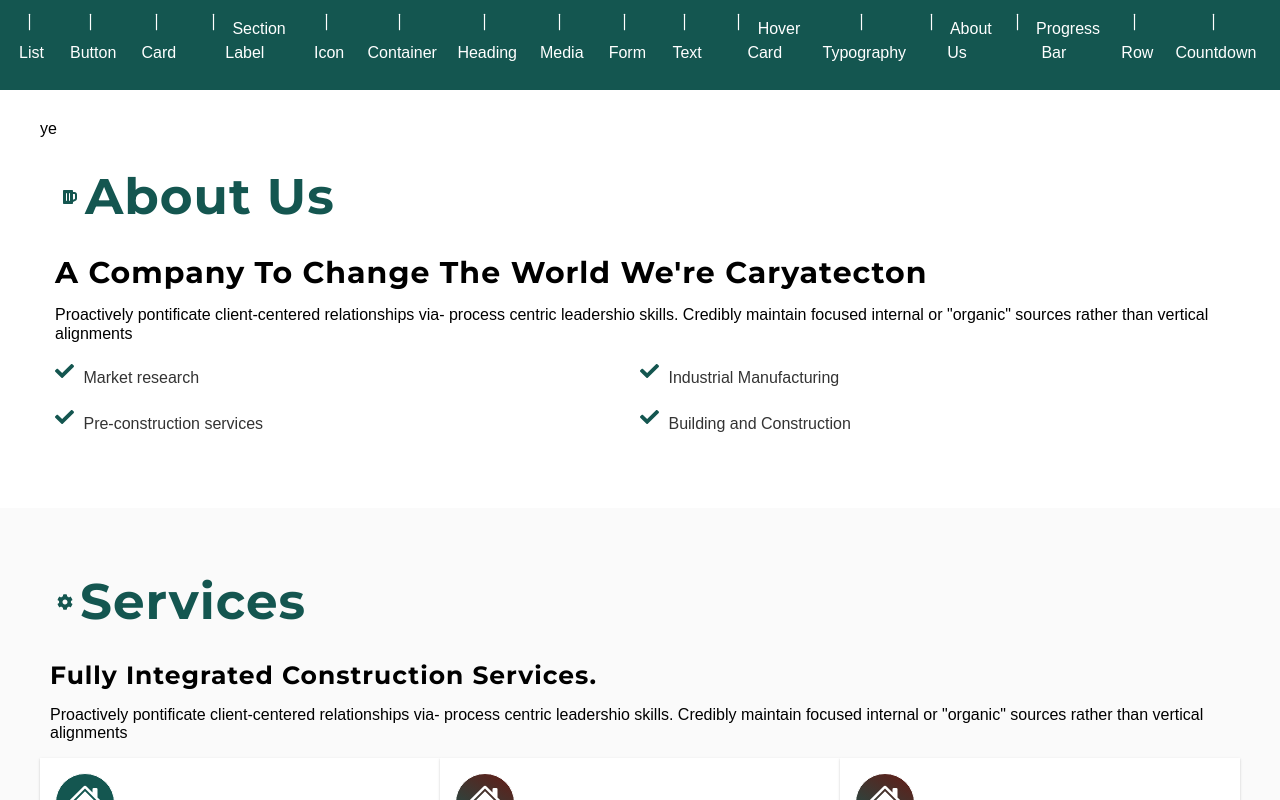
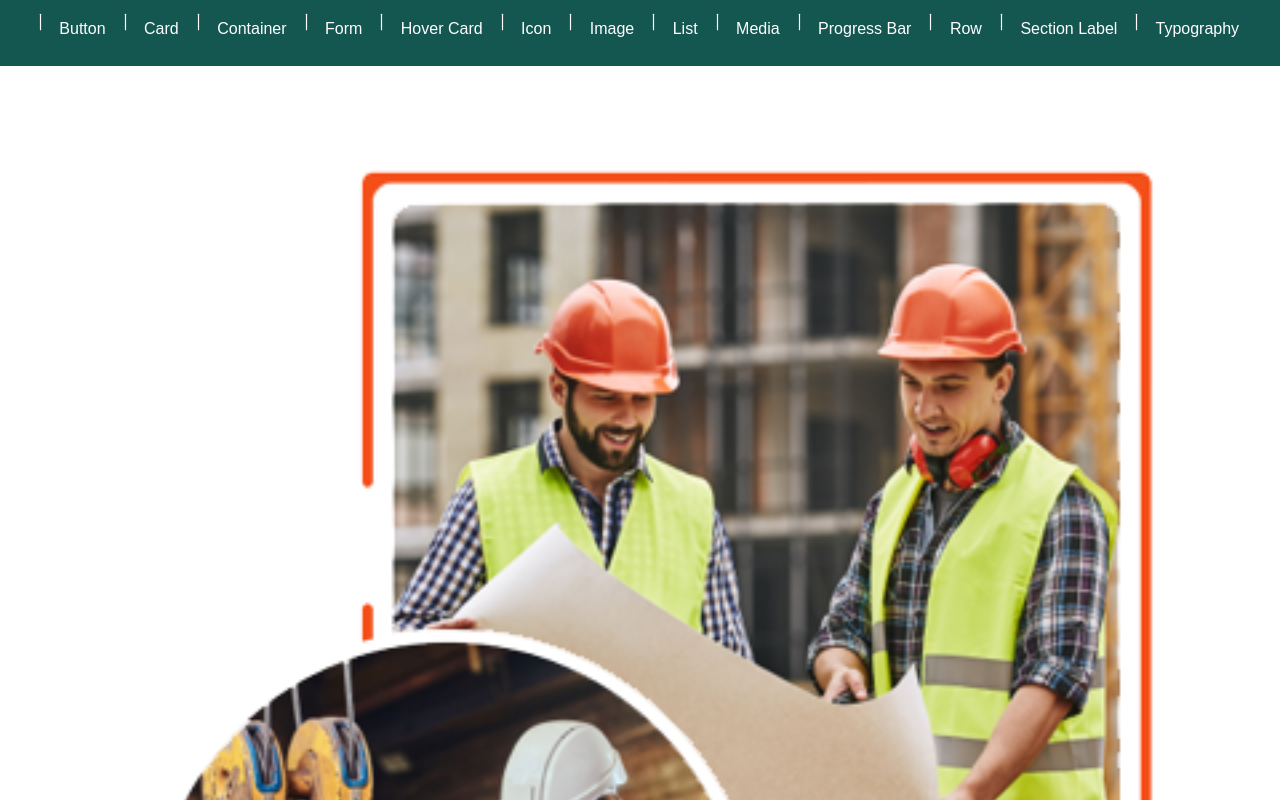
Before and after one commit to nrmndev/nrmndev-fw, a React (Vite) app: page /card in a window 1280 px wide. Shown: the top 800 px of the page. Built offline with nearby package versions, Linux system fonts and the light colour scheme; a web font is replaced by a local one.

Commit message:
added routing component samples

```diff
--- a/src/routing/SampleComponents/SampleCard.tsx
+++ b/src/routing/SampleComponents/SampleCard.tsx
@@ -13,10 +13,13 @@ import { BsFillHouseGearFill } from "react-icons/bs";
 import { FaBeer, FaCheck, FaCog } from "react-icons/fa";
 const SampleCard = () => (
   <>
-    <Container>
+    <Container marginTop={"sm"} marginBottom="negative-lg">
       <Row>
         <Column xxl={6} xl={6} lg={6} md={12} sm={12} xs={12}>
-          ye
+          <img
+            src="../../../public/images/homepage/image-1.png"
+            style={{ display: "block", width: "100%" }}
+          />
         </Column>
         <Column xxl={6} xl={6} lg={6} md={12} sm={12} xs={12} padding={"sm"}>
           <SectionLabel
@@ -632,6 +635,56 @@ const SampleCard = () => (
         </Container>
       </Container>
     </Container>
+    <Container fluid background={"black"} padding={"xl"}>
+      {/* <SectionLabel
+        label="How are we going"
+        position="center"
+
+      ></SectionLabel> */}
+      <Container flex={{ alignContent: "center", justifyContent: "around" }}>
+        <Column>
+          <Media
+            icon={{
+              icon: BsFillHouseGearFill,
+              rounded: true,
+              variant: "outline",
+              background: "white",
+            }}
+            heading={{ children: "1.2m+", as: "h3", color: "white" }}
+            body={{
+              children: "Projects Done",
+              color: "white",
+            }}
+          />
+          <Media
+            icon={{
+              icon: BsFillHouseGearFill,
+              rounded: true,
+              variant: "outline",
+              background: "white",
+            }}
+            heading={{ children: "1.2m+", as: "h3", color: "white" }}
+            body={{
+              children: "Projects Done",
+              color: "white",
+            }}
+          />{" "}
+          <Media
+            icon={{
+              icon: BsFillHouseGearFill,
+              rounded: true,
+              variant: "outline",
+              background: "white",
+            }}
+            heading={{ children: "1.2m+", as: "h3", color: "white" }}
+            body={{
+              children: "Projects Done",
+              color: "white",
+            }}
+          />
+        </Column>
+      </Container>
+    </Container>
   </>
 );
 
--- a/src/routing/SampleComponents/SampleContainer.tsx
+++ b/src/routing/SampleComponents/SampleContainer.tsx
@@ -83,7 +83,6 @@ const SampleContainer = () => {
         padding={"lg"}
         margin={"xxl"}
         border={{ value: "lg", color: "primary" }}
-        gap="md"
         fluid
         alignItems="center"
         // style={{ backgroundColor: "black", minHeight: "200px" }}
@@ -148,7 +147,6 @@ const SampleContainer = () => {
         padding={"lg"}
         margin={"xxl"}
         border={{ value: "lg", color: "accent2" }}
-        gap="md"
         fluid
         alignItems="center"
       >
--- a/src/routing/SampleComponents/SampleHeading.tsx
+++ /dev/null
@@ -1,27 +0,0 @@
-import { Heading } from "@uiComponents";
-
-const SampleHeading = () => {
-  return (
-    <>
-      <Heading level={1} width={50}>
-        I am a Heading1, with a width of 50% of my parent container
-      </Heading>
-      <Heading level={2} textTransform="uppercase">
-        I am a Heading2, with a textTransform of uppercase
-      </Heading>
-      <Heading level={3} width={75}>
-        A am a Heading3 width a width of 75% of my parent container, I need to
-        have a long content before we can actually see how I behave
-      </Heading>
-      <Heading level={4} textTransform="capitalize">
-        I am a Heading2, with a textTransform of capitalize
-      </Heading>
-      <Heading level={5}>I am a Heading5, nothing fancy</Heading>
-      <Heading level={6}>
-        I am a Heading6, nothing fancy, identical skin with Heading 5
-      </Heading>
-    </>
-  );
-};
-
-export default SampleHeading;
--- /dev/null
+++ b/src/routing/SampleComponents/SampleImage.tsx
@@ -0,0 +1,17 @@
+import { Image } from "@uiComponents";
+
+const SampleImage = () => {
+  return (
+    <>
+      <Image
+        display="flex"
+        src="/images/homepage/image-1.png"
+        alt="Sample Alt"
+        border={{ color: "accent1", top: 5 }}
+        borderRadius={"lg"}
+      />
+    </>
+  );
+};
+
+export default SampleImage;
--- a/src/routing/SampleComponents/SampleRow.tsx
+++ b/src/routing/SampleComponents/SampleRow.tsx
@@ -27,6 +27,7 @@ const SampleRow = () => {
             xxlColumns={3}
             xlColumns={3}
             xsColumns={1}
+            flex={{ alignItems: "stretch", justifyContent: "center" }}
           >
             <Media
               icon={{
--- a/src/routing/componentNavRoutes.tsx
+++ b/src/routing/componentNavRoutes.tsx
@@ -2,120 +2,32 @@ import { List } from "@uiComponents";
 import { PiLineVertical } from "react-icons/pi";
 import { Link } from "react-router-dom";
 
-const listArray = [
-  {
+const LinksArray = [
+  { label: "Button", to: "/button" },
+  { label: "Card", to: "/card" },
+  { label: "Container", to: "/container" },
+  // { label: "Countdown", to: "/countdown" },
+  { label: "Form", to: "/form" },
+  { label: "Hover Card", to: "/hovercard" },
+  { label: "Icon", to: "/icon" },
+  { label: "Image", to: "/image" },
+  { label: "List", to: "/list" },
+  { label: "Media", to: "/media" },
+  { label: "Progress Bar", to: "/progressbar" },
+  { label: "Row", to: "/row" },
+  { label: "Section Label", to: "/sectionlabel" },
+  { label: "Typography", to: "/typography" },
+];
+
+const ListItem = LinksArray.map((link, i) => {
+  return {
     label: (
-      <Link to="/list" className="list__item">
-        List
+      <Link to={link.to} className="list__item" key={i}>
+        {link.label}
       </Link>
     ),
-  },
-  {
-    label: (
-      <Link to="/button" className="list__item">
-        Button
-      </Link>
-    ),
-  },
-  {
-    label: (
-      <Link to="/card" className="list__item">
-        Card
-      </Link>
-    ),
-  },
-  {
-    label: (
-      <Link to="/sectionlabel" className="list__item">
-        Section Label
-      </Link>
-    ),
-  },
-  {
-    label: (
-      <Link to="/icon" className="list__item">
-        Icon
-      </Link>
-    ),
-  },
-  {
-    label: (
-      <Link to="/container" className="list__item">
-        Container
-      </Link>
-    ),
-  },
-  {
-    label: (
-      <Link to="/heading" className="list__item">
-        Heading
-      </Link>
-    ),
-  },
-  {
-    label: (
-      <Link to="/media" className="list__item">
-        Media
-      </Link>
-    ),
-  },
-  {
-    label: (
-      <Link to="/form" className="list__item">
-        Form
-      </Link>
-    ),
-  },
-  {
-    label: (
-      <Link to="/text" className="list__item">
-        Text
-      </Link>
-    ),
-  },
-  {
-    label: (
-      <Link to="/hovercard" className="list__item">
-        Hover Card
-      </Link>
-    ),
-  },
-  {
-    label: (
-      <Link to="/typography" className="list__item">
-        Typography
-      </Link>
-    ),
-  },
-  {
-    label: (
-      <Link to="/aboutus" className="list__item">
-        About Us
-      </Link>
-    ),
-  },
-  {
-    label: (
-      <Link to="/progressbar" className="list__item">
-        Progress Bar
-      </Link>
-    ),
-  },
-  {
-    label: (
-      <Link to="/row" className="list__item">
-        Row
-      </Link>
-    ),
-  },
-  {
-    label: (
-      <Link to="/countdown" className="list__item">
-        Countdown
-      </Link>
-    ),
-  },
-];
+  };
+});
 
 const ComponentNavRoutes = () => {
   return (
@@ -127,7 +39,7 @@ const ComponentNavRoutes = () => {
         iconColor="white"
         color="white"
         display="inline-flex"
-        items={listArray}
+        items={ListItem}
       />
     </div>
   );
```
Also changed, not shown: src/routing/Index.tsx (+14 -48 lines), public/images/homepage/image-1.png (added), 1 other file (tests, documents, lock files or other folders).
